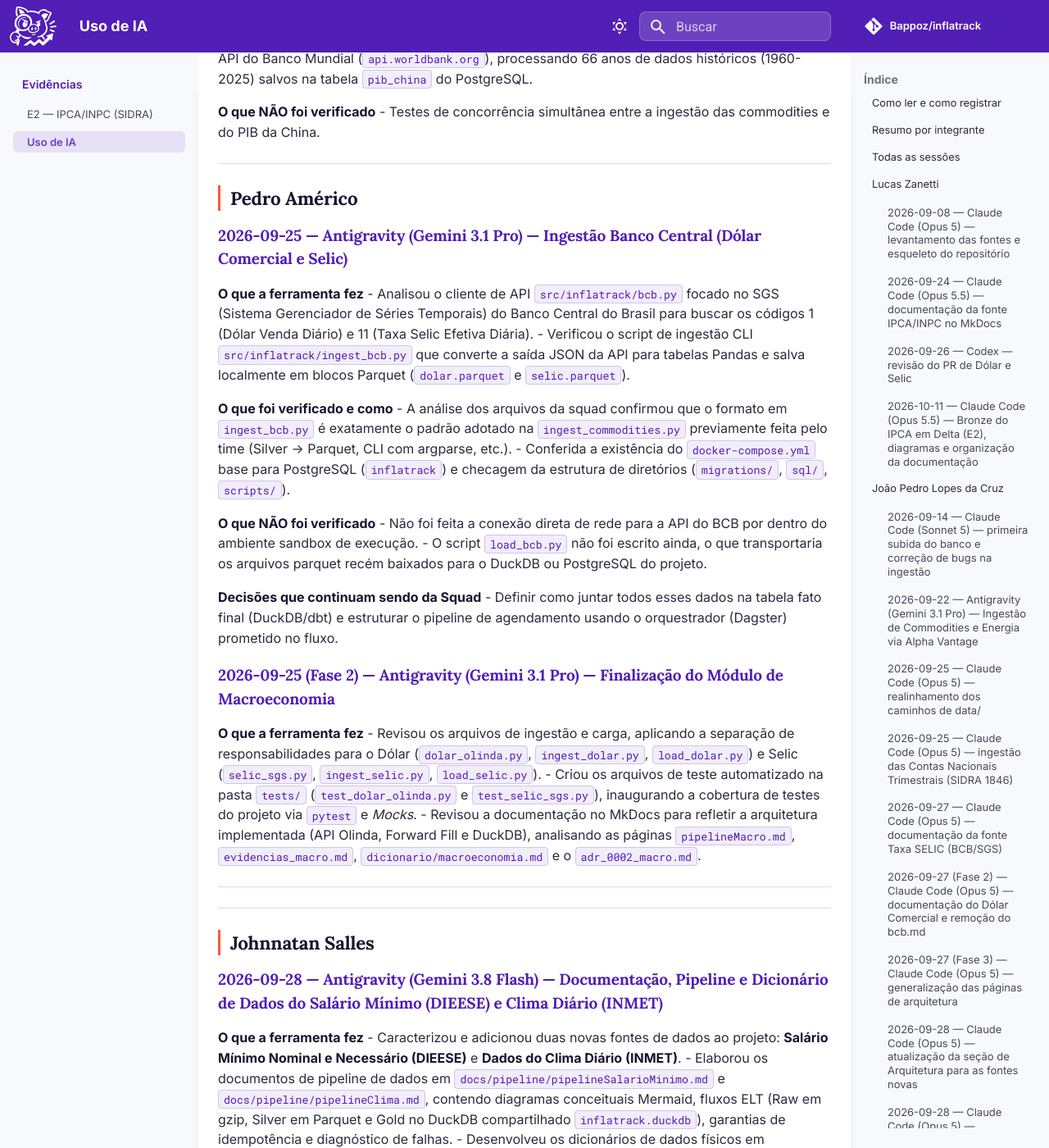
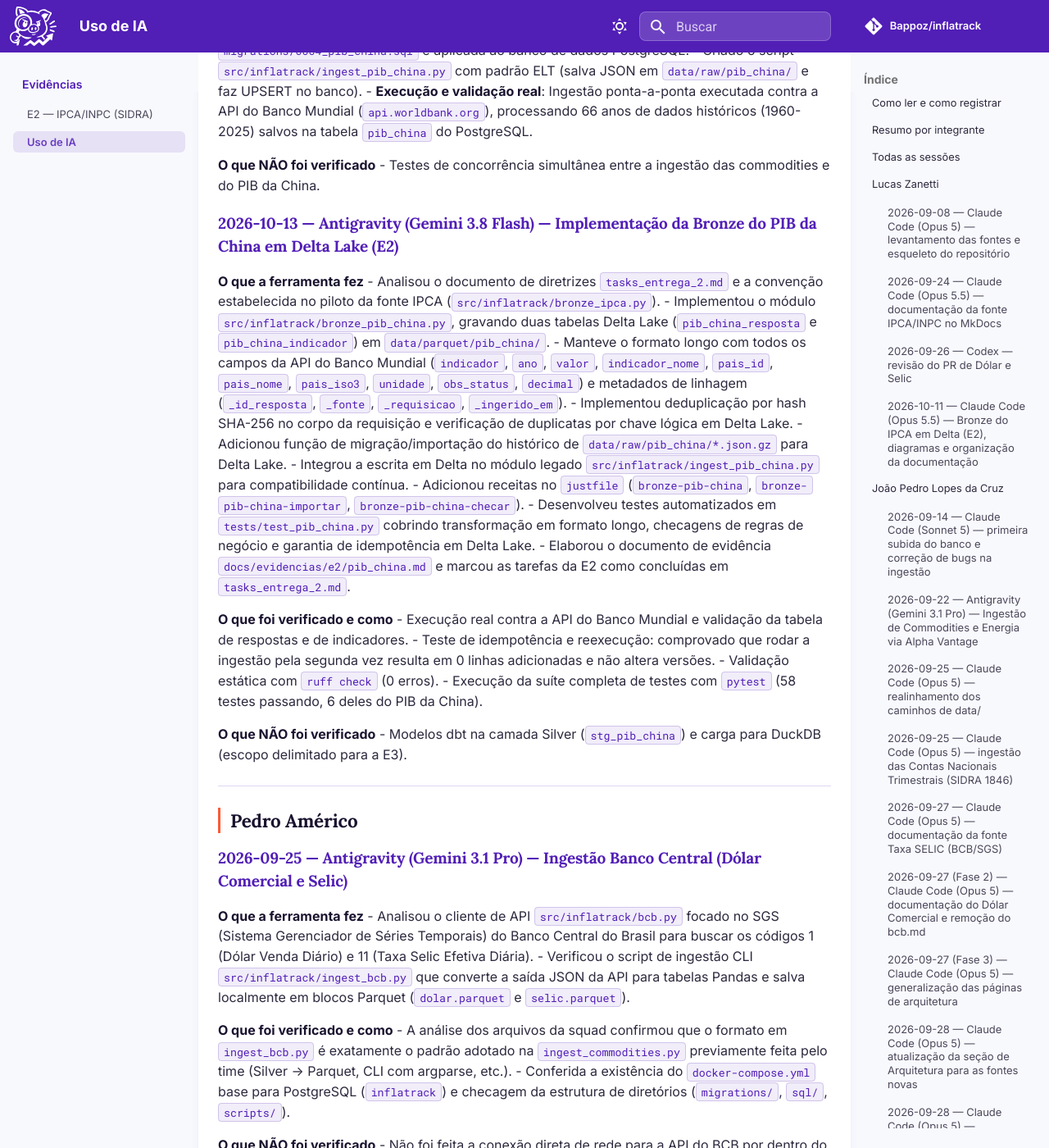
Before and after one commit to Bappoz/inflatrack, an MkDocs documentation site: the page built from docs/evidencias/uso_ia.md, in a window 1280 px wide and 1400 px high, scrolled down 20571 px. Shown: the whole window at 82% size. Built offline with MkDocs 1.6.1 and Material for MkDocs 9.7.7, drawn with Linux system fonts in a browser that asks for light colours; comment, search, counter and statistics services are not loaded; some of the changed text lies outside the part shown.

Commit message:
docs(uso-ia): registra sessão de implementação da Bronze do PIB da China (E2)
Atualiza o resumo por integrante, a tabela geral de sessões e detalha
o trabalho realizado por Artur Fernandes Galdino com Antigravity na
construção e validação da camada Bronze do PIB da China em Delta Lake.

```diff
--- a/AI-USAGE.md
+++ b/AI-USAGE.md
@@ -14,7 +14,7 @@ Exigido pela [Política de Uso de IA](https://unb-bd2.github.io/PlanoEnsino/) da
 |---|---|---|---|
 | Lucas Zanetti | 4 | 2026-09-08 a 2026-10-11 | Claude Code (Opus 5.5) (2), Claude Code (Opus 5) (1), Codex (1) |
 | João Pedro Lopes da Cruz | 18 | 2026-09-14 a 2026-10-11 | Claude Code (Opus 5) (8), Claude Code (Opus 5.5) (8), Claude Code (Sonnet 5) (1), Antigravity (Gemini 3.1 Pro) (1) |
-| Artur Fernandes Galdino | 1 | 2026-09-25 a 2026-09-25 | Antigravity (Gemini 3.6 Flash) (1) |
+| Artur Fernandes Galdino | 2 | 2026-09-25 a 2026-10-13 | Antigravity (Gemini 3.6 Flash) (1), Antigravity (Gemini 3.8 Flash) (1) |
 | Pedro Américo | 2 | 2026-09-25 a 2026-09-25 | Antigravity (Gemini 3.1 Pro) (2) |
 | Johnnatan Salles | 1 | 2026-09-28 a 2026-09-28 | Antigravity (Gemini 3.8 Flash) (1) |
 
@@ -48,6 +48,7 @@ Exigido pela [Política de Uso de IA](https://unb-bd2.github.io/PlanoEnsino/) da
 | 2026-10-11 | João Pedro Lopes da Cruz | Claude Code (Opus 5.5) | E2 no plano e divisão de tarefas por pessoa |
 | 2026-10-11 | João Pedro Lopes da Cruz | Claude Code (Opus 5.5) | Delta, fonte que some e tabela de respostas na Bronze |
 | 2026-10-11 | Lucas Zanetti | Claude Code (Opus 5.5) | Bronze do IPCA em Delta (E2), diagramas e organização da documentação |
+| 2026-10-13 | Artur Fernandes Galdino | Antigravity (Gemini 3.8 Flash) | Implementação da Bronze do PIB da China em Delta Lake (E2) |
 
 ---
 
@@ -942,6 +943,28 @@ de tarefas nessa linha.
 **O que NÃO foi verificado**
 - Testes de concorrência simultânea entre a ingestão das commodities e do PIB da China.
 
+### 2026-10-13 — Antigravity (Gemini 3.8 Flash) — Implementação da Bronze do PIB da China em Delta Lake (E2)
+
+**O que a ferramenta fez**
+- Analisou o documento de diretrizes `tasks_entrega_2.md` e a convenção estabelecida no piloto da fonte IPCA (`src/inflatrack/bronze_ipca.py`).
+- Implementou o módulo `src/inflatrack/bronze_pib_china.py`, gravando duas tabelas Delta Lake (`pib_china_resposta` e `pib_china_indicador`) em `data/parquet/pib_china/`.
+- Manteve o formato longo com todos os campos da API do Banco Mundial (`indicador`, `ano`, `valor`, `indicador_nome`, `pais_id`, `pais_nome`, `pais_iso3`, `unidade`, `obs_status`, `decimal`) e metadados de linhagem (`_id_resposta`, `_fonte`, `_requisicao`, `_ingerido_em`).
+- Implementou deduplicação por hash SHA-256 no corpo da requisição e verificação de duplicatas por chave lógica em Delta Lake.
+- Adicionou função de migração/importação do histórico de `data/raw/pib_china/*.json.gz` para Delta Lake.
+- Integrou a escrita em Delta no módulo legado `src/inflatrack/ingest_pib_china.py` para compatibilidade contínua.
+- Adicionou receitas no `justfile` (`bronze-pib-china`, `bronze-pib-china-importar`, `bronze-pib-china-checar`).
+- Desenvolveu testes automatizados em `tests/test_pib_china.py` cobrindo transformação em formato longo, checagens de regras de negócio e garantia de idempotência em Delta Lake.
+- Elaborou o documento de evidência `docs/evidencias/e2/pib_china.md` e marcou as tarefas da E2 como concluídas em `tasks_entrega_2.md`.
+
+**O que foi verificado e como**
+- Execução real contra a API do Banco Mundial e validação da tabela de respostas e de indicadores.
+- Teste de idempotência e reexecução: comprovado que rodar a ingestão pela segunda vez resulta em 0 linhas adicionadas e não altera versões.
+- Validação estática com `ruff check` (0 erros).
+- Execução da suíte completa de testes com `pytest` (58 testes passando, 6 deles do PIB da China).
+
+**O que NÃO foi verificado**
+- Modelos dbt na camada Silver (`stg_pib_china`) e carga para DuckDB (escopo delimitado para a E3).
+
 ---
 
 ## Pedro Américo
```
